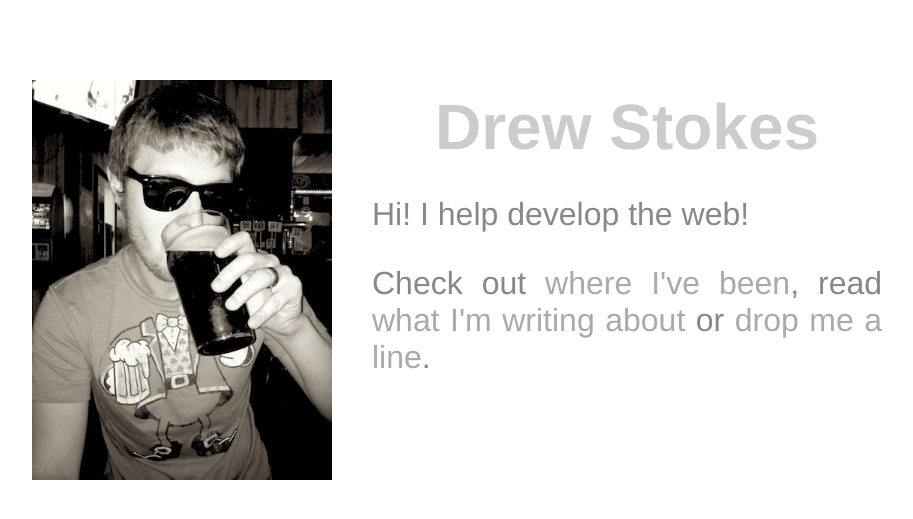
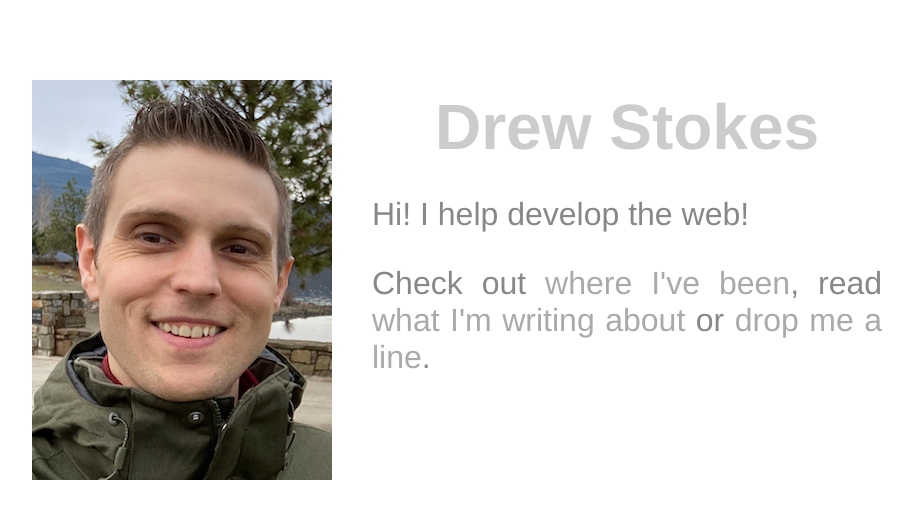
Before and after one commit to dstokes/dstokes.github.io, a Jekyll site: the page index.html, which Jekyll copies as it is, in a window 1280 px wide. Shown: the top 519 px of the page, without its empty margins (183-1096 px from the left). Built offline with Jekyll 4.4.1, drawn with Linux system fonts in a browser that asks for light colours.

Commit message:
update image

```diff
--- a/index.html
+++ b/index.html
@@ -3,7 +3,7 @@
 <head>
   <title>Drew Stokes | Software Developer in Portland, OR</title>
   <meta http-equiv="Content-Type" content="text/html;charset=utf-8">
-  <meta name="description" content="Software developer and beer drinker extraordinaire building applications for the desktop and mobile web in Portland, OR.">
+  <meta name="description" content="Engineering leader in Portland, OR.">
   <meta name="viewport" content="initial-scale=1.0, maximum-scale=1.0, width=device-width">
   <style type="text/css">
     body {
@@ -40,7 +40,7 @@
     }
     .bio {
       display: inline-block;
-      background: url('images/beer.jpg') no-repeat;
+      background: url('images/me.png') no-repeat;
       background-size: 300px 400px;
       padding-left: 340px;
       font-size: 2em;
```
Also changed, not shown: images/beer.jpg (deleted), images/me.png (added).
